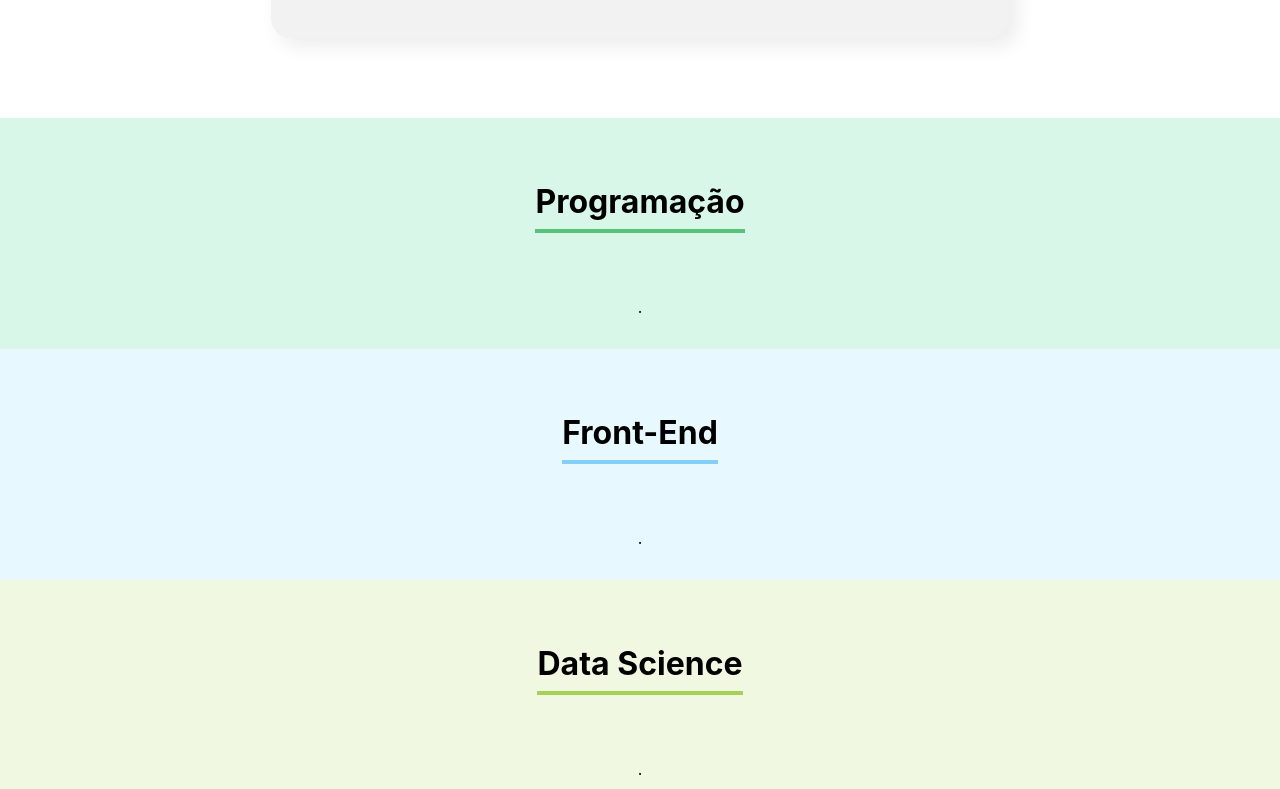
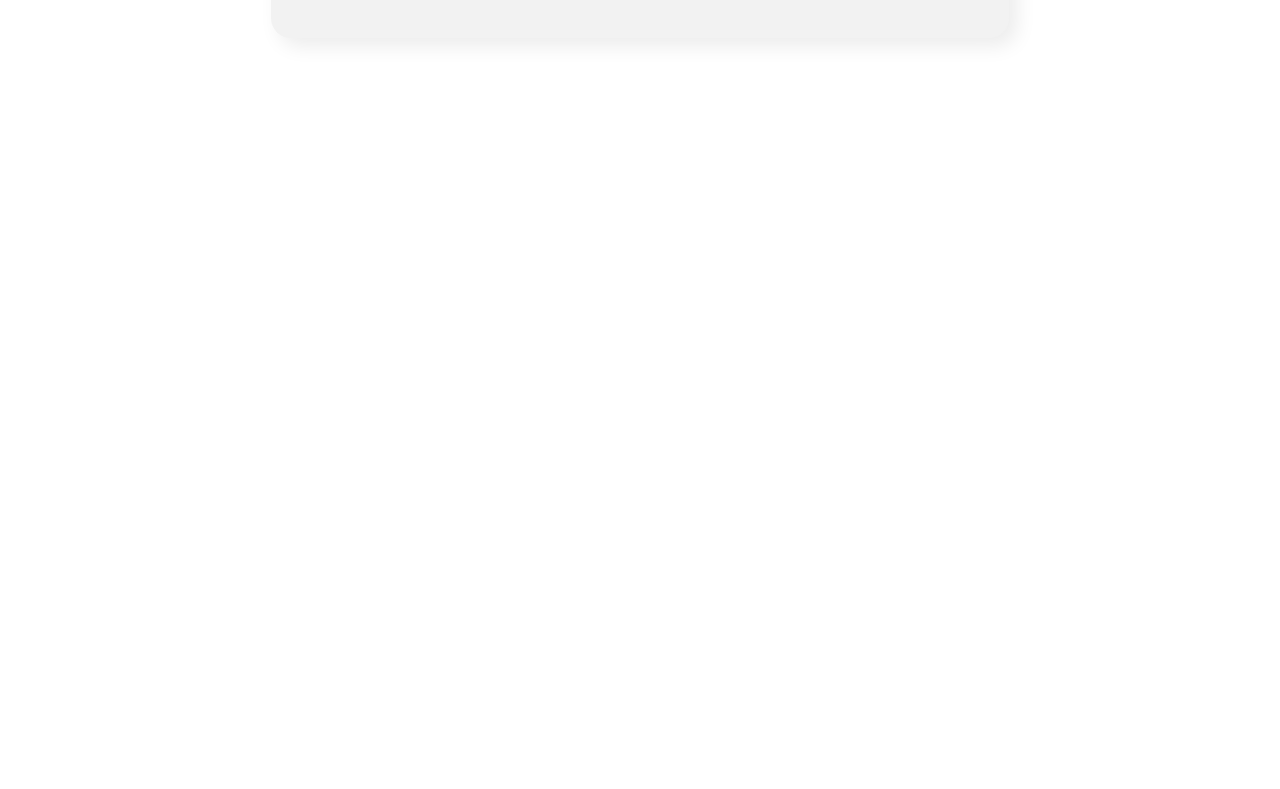
Before and after one commit to AugustoEduardo/organo-react, a React (Create React App) app: page / in a window 1280 px wide. Shown: the part 1371-2160 px from the top of the page. After the commit the page ends 1489 px from the top, so only its background shows below. Built offline with nearby package versions, Linux system fonts and the light colour scheme.

Commit message:
Ocultando times vazios e limpando campos preenchidos do formulario

```diff
--- a/src/componentes/Formulario/index.js
+++ b/src/componentes/Formulario/index.js
@@ -19,6 +19,11 @@
             imagem,
             time
         })
+
+        setNome('')
+        setCargo('')
+        setImagem('')
+        setTime('')
     }
 
     return (
--- a/src/componentes/Time/index.js
+++ b/src/componentes/Time/index.js
@@ -5,7 +5,7 @@
     const cssEstilo = {backgroundColor: props.corSecundaria}
 
     return (
-        <section className="time" style={cssEstilo}>
+        (props.colaboradores.length > 0) ? <section className="time" style={cssEstilo}>
             <h3 style={{borderColor: props.corPrimaria}}>{props.nome}</h3>
             <div className="colaboradores">
             {props.colaboradores.map (colaborador => <Colaborador
@@ -16,6 +16,7 @@
             </div>
 
         </section>
+        : ""
     )
 }
 
```
Also changed, not shown: Aula 4-7.txt (added).
